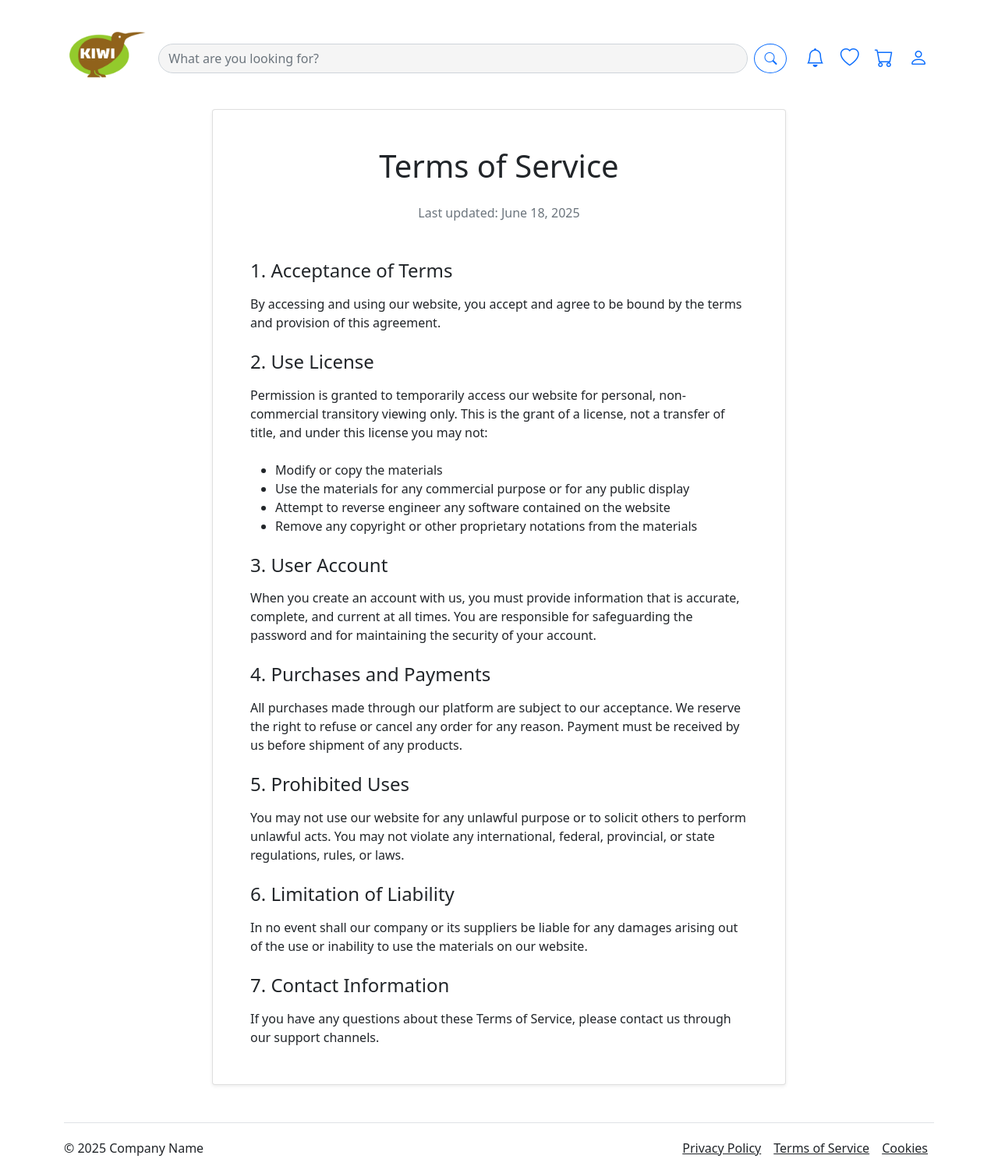
After one commit to GioeleBucci/WebProject, a PHP site: page /WebProject/website/src/terms-of-service in a window 1280 px wide. The commit adds this page. Shown: the whole page at 78% size. Run offline with PHP 8.4, Linux system fonts and the light colour scheme.

Commit message:
add policies

```diff
--- a/website/src/index.php
+++ b/website/src/index.php
@@ -22,7 +22,10 @@ $routes = [
     Links::LISTING => Pages::LISTING,
     Links::NEW_ARTICLE => Pages::NEW_ARTICLE,
     Links::EDIT_ARTICLE => Pages::EDIT_ARTICLE,
-    Links::NEW_VERSION => Pages::NEW_VERSION
+    Links::NEW_VERSION => Pages::NEW_VERSION,
+    Links::PRIVACY_POLICY => Pages::PRIVACY_POLICY,
+    Links::TERMS_OF_SERVICE => Pages::TERMS_OF_SERVICE,
+    Links::COOKIE_POLICY => Pages::COOKIE_POLICY
 ];
 
 if (array_key_exists($requestPath, $routes)) {
--- a/website/src/model/pages.php
+++ b/website/src/model/pages.php
@@ -18,6 +18,9 @@ class Links
     public const NEW_VERSION = 'new-version';
     public const EDIT_ARTICLE = 'edit-article';
     public const WISHLIST = 'wishlist';
+    public const PRIVACY_POLICY = 'privacy-policy';
+    public const TERMS_OF_SERVICE = 'terms-of-service';
+    public const COOKIE_POLICY = 'cookie-policy';
 }
 
 /* Actual filenames the relative links will be resolved to */
@@ -39,4 +42,7 @@ class Pages
     public const NEW_ARTICLE = 'newArticlePage.php';
     public const NEW_VERSION = 'newVersionPage.php';
     public const EDIT_ARTICLE = 'editArticlePage.php';
+    public const PRIVACY_POLICY = 'privacyPolicyPage.php';
+    public const TERMS_OF_SERVICE = 'termsOfServicePage.php';
+    public const COOKIE_POLICY = 'cookiePolicyPage.php';
 }
--- a/website/src/templates/base.php
+++ b/website/src/templates/base.php
@@ -99,9 +99,9 @@
                         <p class="mb-0">&copy; <?php echo date("Y"); ?> Company Name</p>
                     </div>
                     <div class="d-flex flex-column flex-md-row text-center text-md-start">
-                        <a href="#" class="text-decoration-underline text-dark my-1 mx-md-2">Privacy Policy</a>
-                        <a href="#" class="text-decoration-underline text-dark my-1 mx-md-2">Terms of Service</a>
-                        <a href="#" class="text-decoration-underline text-dark my-1 mx-md-2">Cookies</a>
+                        <a href="<?php echo Links::PRIVACY_POLICY ?>" class="text-decoration-underline text-dark my-1 mx-md-2">Privacy Policy</a>
+                        <a href="<?php echo Links::TERMS_OF_SERVICE ?>" class="text-decoration-underline text-dark my-1 mx-md-2">Terms of Service</a>
+                        <a href="<?php echo Links::COOKIE_POLICY ?>" class="text-decoration-underline text-dark my-1 mx-md-2">Cookies</a>
                     </div>
                 </div>
             </div>
--- /dev/null
+++ b/website/src/templates/termsOfServicePage.php
@@ -0,0 +1,41 @@
+<?php $templateParams["title"] = "Terms of Service" ?>
+
+<div class="container">
+    <div class="row justify-content-center">
+        <div class="col-lg-8">
+            <div class="card shadow-sm">
+                <div class="card-body p-4 p-md-5">
+                    <h1 class="mb-4 text-center">Terms of Service</h1>
+                    <p class="text-muted text-center mb-5">Last updated: June 18, 2025</p>
+
+                    <h2 class="h4 mb-3">1. Acceptance of Terms</h2>
+                    <p class="mb-4">By accessing and using our website, you accept and agree to be bound by the terms and provision of this agreement.</p>
+
+                    <h2 class="h4 mb-3">2. Use License</h2>
+                    <p class="mb-4">Permission is granted to temporarily access our website for personal, non-commercial transitory viewing only. This is the grant of a license, not a transfer of title, and under this license you may not:</p>
+                    <ul class="mb-4">
+                        <li>Modify or copy the materials</li>
+                        <li>Use the materials for any commercial purpose or for any public display</li>
+                        <li>Attempt to reverse engineer any software contained on the website</li>
+                        <li>Remove any copyright or other proprietary notations from the materials</li>
+                    </ul>
+
+                    <h2 class="h4 mb-3">3. User Account</h2>
+                    <p class="mb-4">When you create an account with us, you must provide information that is accurate, complete, and current at all times. You are responsible for safeguarding the password and for maintaining the security of your account.</p>
+
+                    <h2 class="h4 mb-3">4. Purchases and Payments</h2>
+                    <p class="mb-4">All purchases made through our platform are subject to our acceptance. We reserve the right to refuse or cancel any order for any reason. Payment must be received by us before shipment of any products.</p>
+
+                    <h2 class="h4 mb-3">5. Prohibited Uses</h2>
+                    <p class="mb-4">You may not use our website for any unlawful purpose or to solicit others to perform unlawful acts. You may not violate any international, federal, provincial, or state regulations, rules, or laws.</p>
+
+                    <h2 class="h4 mb-3">6. Limitation of Liability</h2>
+                    <p class="mb-4">In no event shall our company or its suppliers be liable for any damages arising out of the use or inability to use the materials on our website.</p>
+
+                    <h2 class="h4 mb-3">7. Contact Information</h2>
+                    <p class="mb-0">If you have any questions about these Terms of Service, please contact us through our support channels.</p>
+                </div>
+            </div>
+        </div>
+    </div>
+</div>
```
Also changed, not shown: website/src/templates/cookiePolicyPage.php (added, +29 -0 lines), website/src/templates/privacyPolicyPage.php (added, +35 -0 lines).
